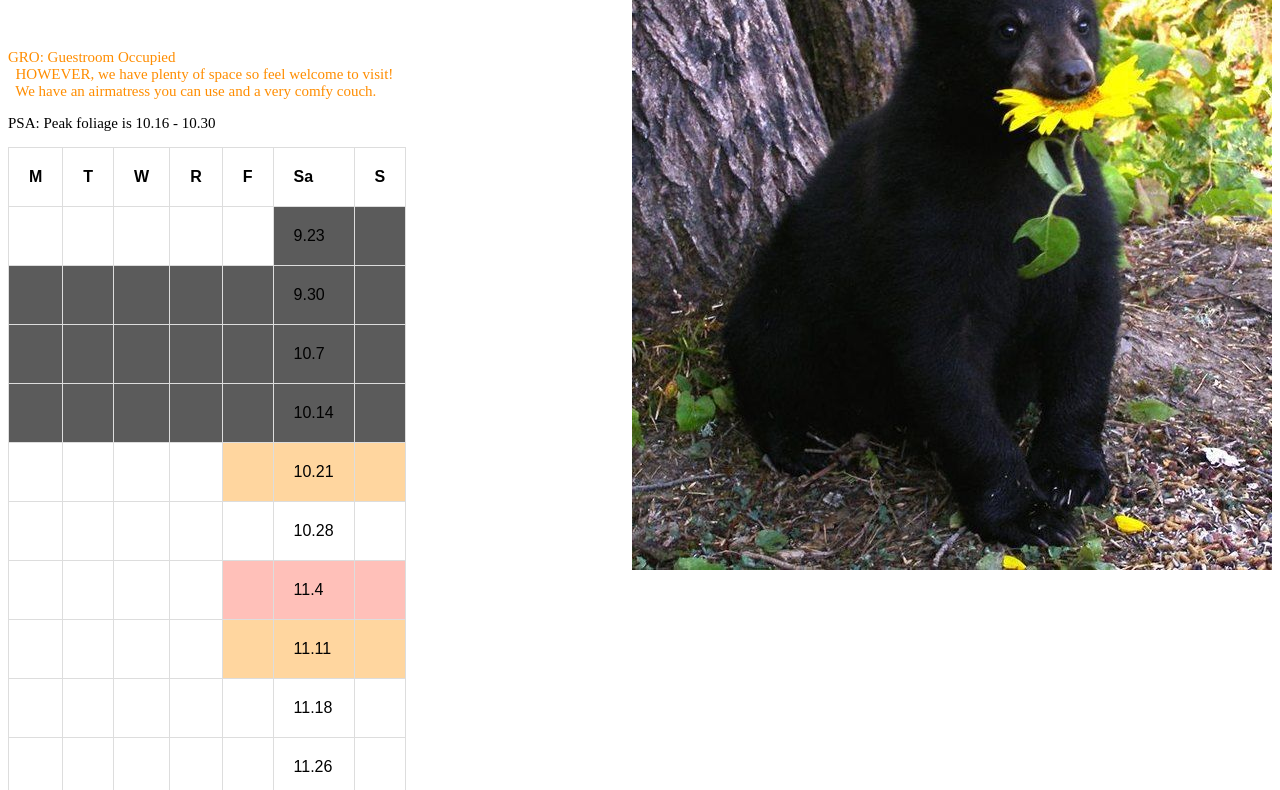
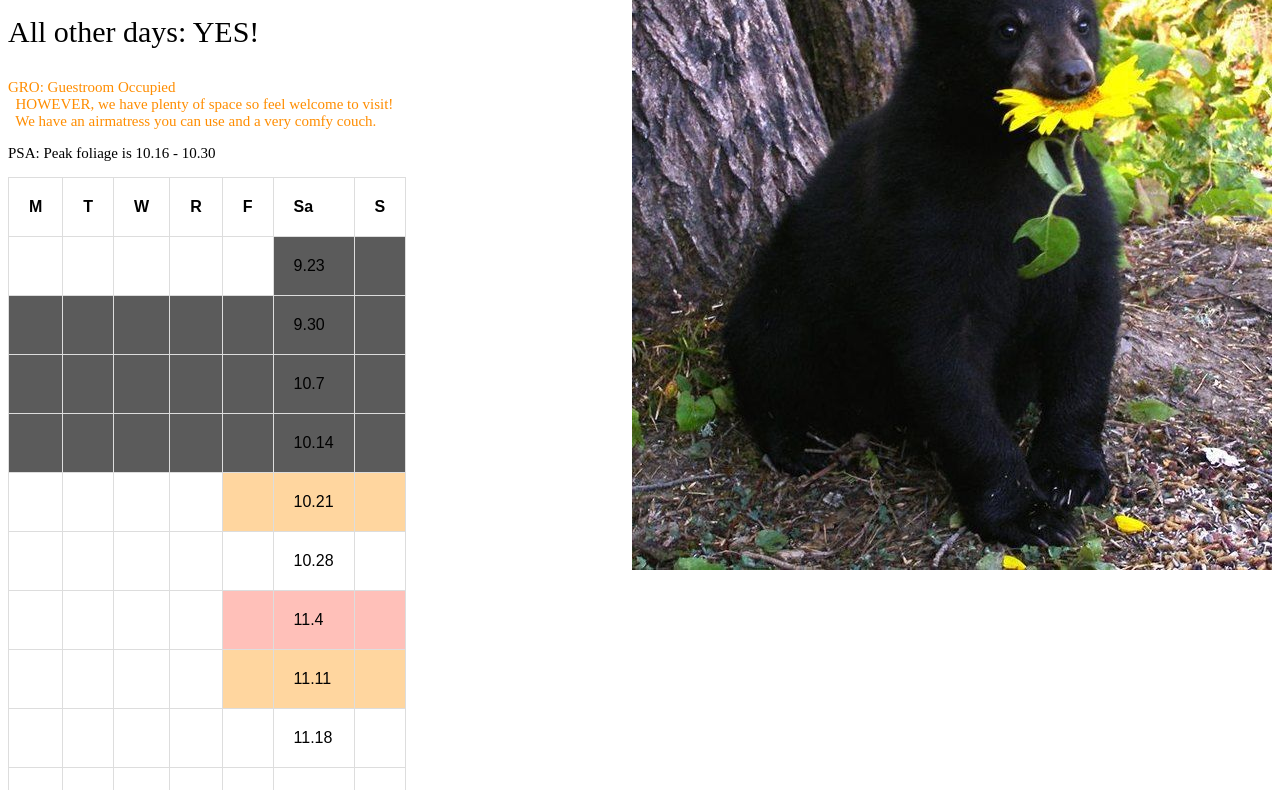
Before and after one commit to jononeill/jononeill.github.io, a plain HTML site: page index.html in a window 1280 px wide. Shown: the part 273-1063 px from the top of the page. Drawn offline with Linux system fonts and the light colour scheme.

Commit message:
Add files via upload

```diff
--- a/index.html
+++ b/index.html
@@ -20,9 +20,9 @@
      <span>10.20 - 10.22: </span><span style="color:#FF8D00">GRO</span><span>
      	  11.04 - 11.05: no_butSofter
                 11.10 - 10.11: </span><span style="color:#FF8D00">GRO</span><span>
-        11.22 - 11.26: We'd love to have you <3
-</span>
+        11.22 - 11.26: We'd love to have you <3</span>
 </pre>
+<pre>All other days: YES!</pre>
 
 <pre class="disclaimer" style="color:#FF8D00">GRO: Guestroom Occupied
   HOWEVER, we have plenty of space so feel welcome to visit!
```
